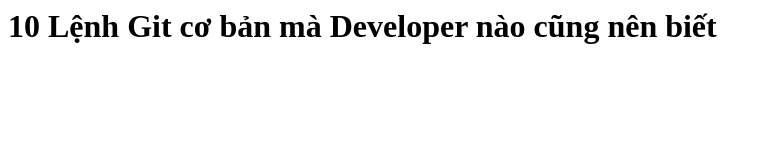
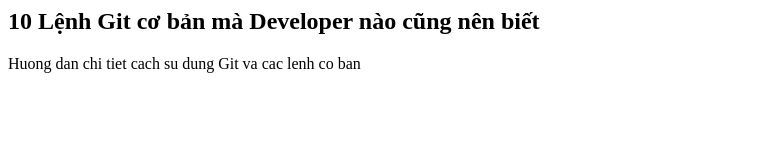
Before and after one commit to KhanhTrinh99/Github_Tutorial, a plain HTML site: page index.html in a window 1280 px wide. Shown: the whole page, without its empty margins (0-771 px from the left). Drawn offline with Linux system fonts and the light colour scheme.

Commit message:
Change h1 to h2, add <p>

```diff
--- a/index.html
+++ b/index.html
@@ -6,6 +6,7 @@
     <title>GIT & GITHUB tutorial</title>
 </head>
 <body>
-    <h1>10 Lệnh Git cơ bản mà Developer nào cũng nên biết</h1>
+    <h2>10 Lệnh Git cơ bản mà Developer nào cũng nên biết</h2>
+    <p> Huong dan chi tiet cach su dung Git va cac lenh co ban</p>
 </body>
 </html>
```
